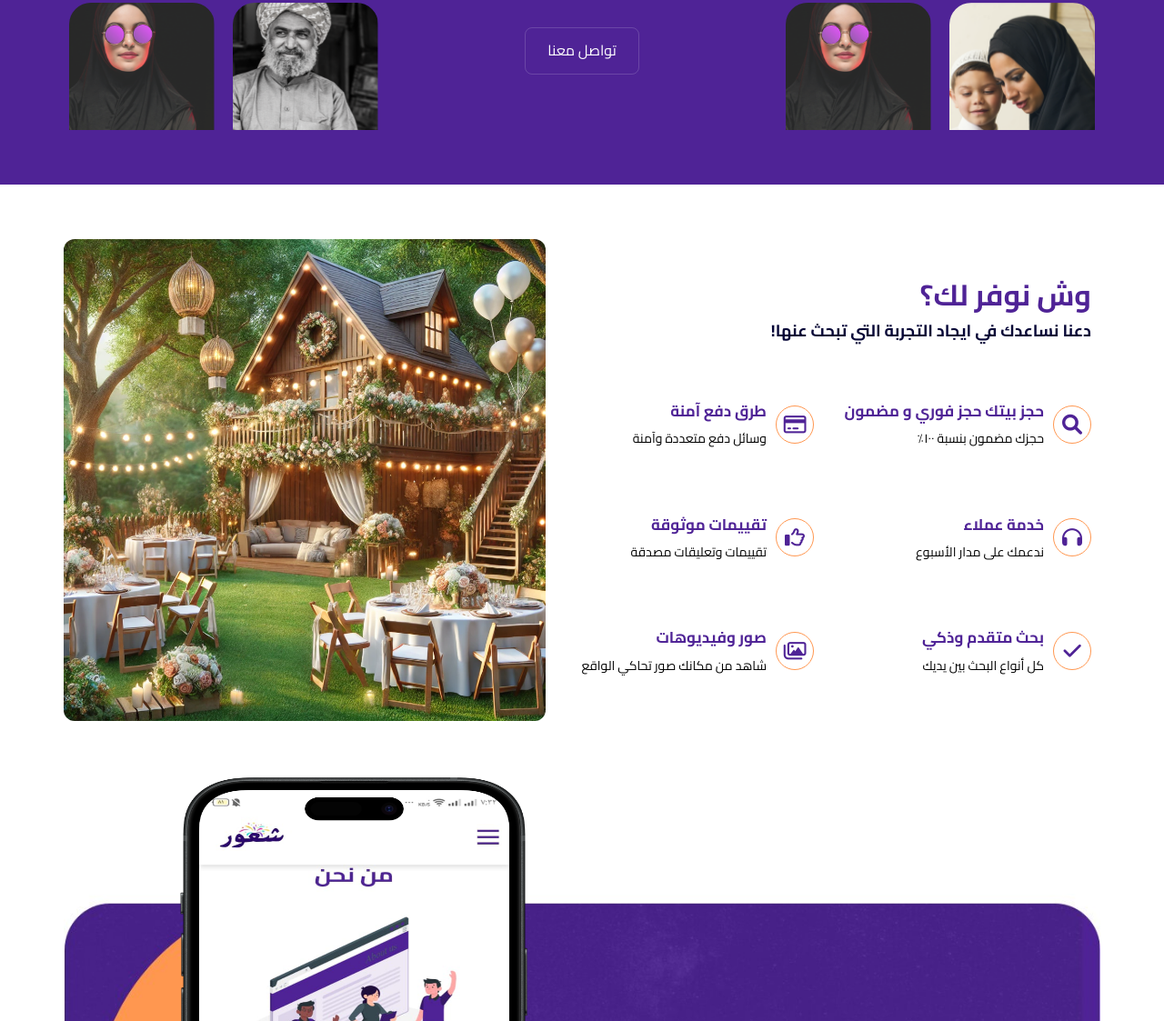
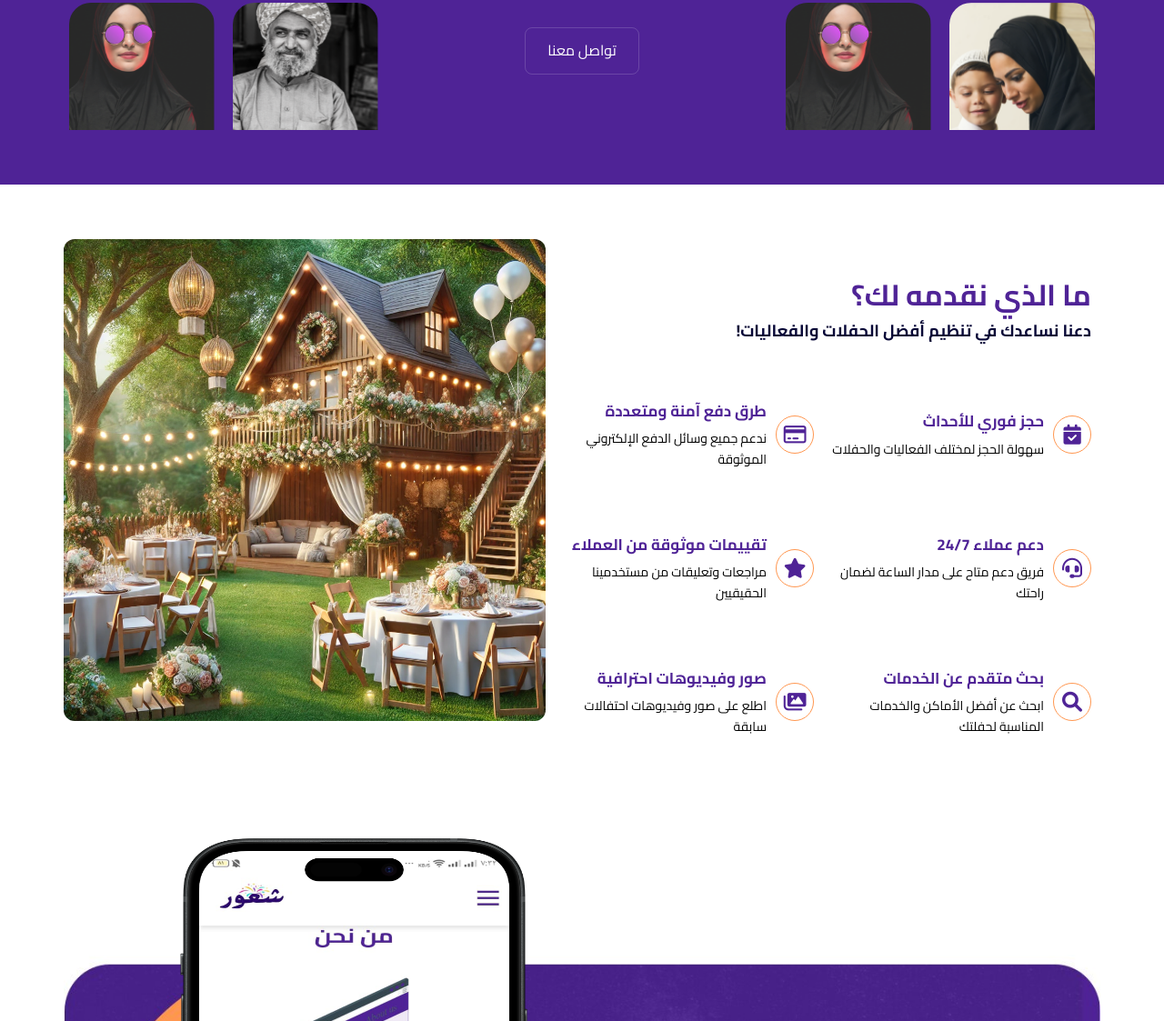
Before and after one commit to AbdallaMon/shueur, a plain HTML site: page index.html in a window 1280 px wide. Shown: the part 1677-2800 px from the top of the page at 91% size. Drawn offline with nearby package versions, Linux system fonts and the light colour scheme.

Commit message:
changed service and offers text

```diff
--- a/index.html
+++ b/index.html
@@ -375,20 +375,22 @@
       <div class="container">
         <div class="service-section">
           <div class="service-content">
-            <h2 class="service-title">وش نوفر لك؟</h2>
+            <h2 class="service-title">ما الذي نقدمه لك؟</h2>
             <h3 class="service-subtitle">
-              دعنا نساعدك في ايجاد التجربة التي تبحث عنها!
+              دعنا نساعدك في تنظيم أفضل الحفلات والفعاليات!
             </h3>
 
             <!-- List of Items -->
             <div class="service-items-grid">
               <div class="service-item">
                 <div class="service-icon">
-                  <i class="fa-solid fa-magnifying-glass"></i>
+                  <i class="fa-solid fa-calendar-check"></i>
                 </div>
                 <div class="service-item-text">
-                  <h4 class="item-title">حجز بيتك حجز فوري و مضمون</h4>
-                  <p class="item-subtitle">حجزك مضمون بنسبة ١٠٠٪</p>
+                  <h4 class="item-title">حجز فوري للأحداث</h4>
+                  <p class="item-subtitle">
+                    سهولة الحجز لمختلف الفعاليات والحفلات
+                  </p>
                 </div>
               </div>
 
@@ -397,62 +399,75 @@
                   <i class="fa-regular fa-credit-card"></i>
                 </div>
                 <div class="service-item-text">
-                  <h4 class="item-title">طرق دفع آمنة</h4>
-                  <p class="item-subtitle">وسائل دفع متعددة وآمنة</p>
+                  <h4 class="item-title">طرق دفع آمنة ومتعددة</h4>
+                  <p class="item-subtitle">
+                    ندعم جميع وسائل الدفع الإلكتروني الموثوقة
+                  </p>
                 </div>
               </div>
 
               <div class="service-item">
                 <div class="service-icon">
-                  <i class="fa-solid fa-headphones"></i>
+                  <i class="fa-solid fa-headset"></i>
                 </div>
                 <div class="service-item-text">
-                  <h4 class="item-title">خدمة عملاء</h4>
-                  <p class="item-subtitle">ندعمك على مدار الأسبوع</p>
+                  <h4 class="item-title">دعم عملاء 24/7</h4>
+                  <p class="item-subtitle">
+                    فريق دعم متاح على مدار الساعة لضمان راحتك
+                  </p>
                 </div>
               </div>
 
               <div class="service-item">
                 <div class="service-icon">
-                  <i class="fa-regular fa-thumbs-up"></i>
+                  <i class="fa-solid fa-star"></i>
                 </div>
                 <div class="service-item-text">
-                  <h4 class="item-title">تقييمات موثوقة</h4>
-                  <p class="item-subtitle">تقييمات وتعليقات مصدقة</p>
+                  <h4 class="item-title">تقييمات موثوقة من العملاء</h4>
+                  <p class="item-subtitle">
+                    مراجعات وتعليقات من مستخدمينا الحقيقيين
+                  </p>
                 </div>
               </div>
 
               <div class="service-item">
                 <div class="service-icon">
-                  <i class="fa-solid fa-check"></i>
+                  <i class="fa-solid fa-search"></i>
                 </div>
                 <div class="service-item-text">
-                  <h4 class="item-title">بحث متقدم وذكي</h4>
-                  <p class="item-subtitle">كل أنواع البحث بين يديك</p>
+                  <h4 class="item-title">بحث متقدم عن الخدمات</h4>
+                  <p class="item-subtitle">
+                    ابحث عن أفضل الأماكن والخدمات المناسبة لحفلتك
+                  </p>
                 </div>
               </div>
 
               <div class="service-item">
                 <div class="service-icon">
-                  <i class="fa-regular fa-images"></i>
+                  <i class="fa-solid fa-images"></i>
                 </div>
                 <div class="service-item-text">
-                  <h4 class="item-title">صور وفيديوهات</h4>
-                  <p class="item-subtitle">شاهد من مكانك صور تحاكي الواقع</p>
+                  <h4 class="item-title">صور وفيديوهات احترافية</h4>
+                  <p class="item-subtitle">
+                    اطلع على صور وفيديوهات احتفالات سابقة
+                  </p>
                 </div>
               </div>
             </div>
           </div>
+
+          <!-- Service Image -->
           <div class="service-image-container">
             <img
               src="./imgs/service-img.webp"
-              alt="خدمات شعور للحجز الفوري وخدمة العملاء وطرق الدفع الآمنة"
+              alt="خدمات شعور لتنظيم الحفلات وخدمة العملاء وطرق الدفع الآمنة"
               class="service-image"
             />
           </div>
         </div>
       </div>
     </section>
+
     <section class="mobile-app-section" id="mobile-app">
       <div class="container">
         <div class="mobile-app-content">
```
